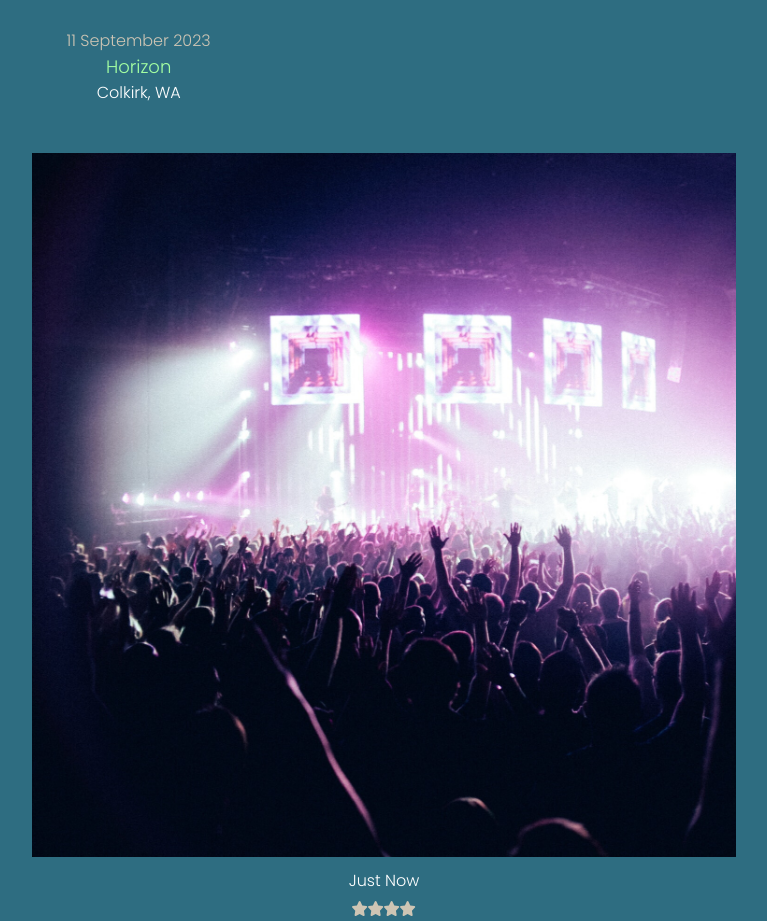
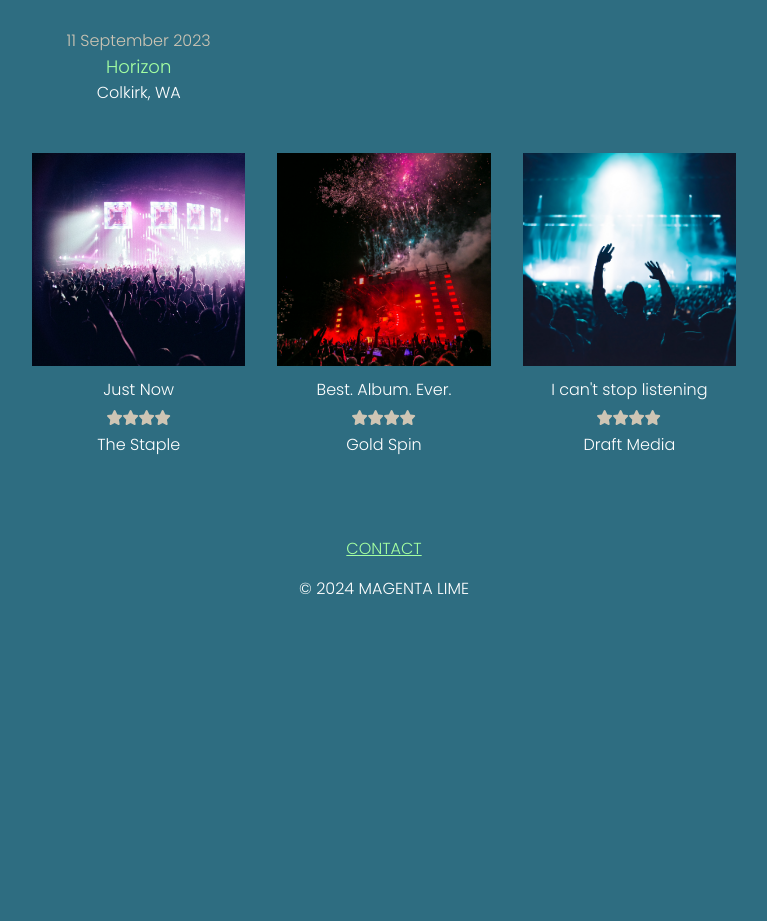
Before and after one commit to onivardi/magenta-lime, a website: page src/index.html in a window 1280 px wide. Shown: the part 1080-2001 px from the top of the page, without its empty margins (256-1023 px from the left). After the commit the page ends 1729 px from the top, so only its background shows below. Drawn offline with Linux system fonts and the light colour scheme.

Commit message:
add grid layout on reviews section |  reponsive tablet

```diff
--- a/src/index.html
+++ b/src/index.html
@@ -91,7 +91,7 @@
       </main>
 
       <!--Reviews-->
-      <section>
+      <section class="gap-8 md:grid md:grid-cols-3 md:gap-8">
         <div class="mt-8">
           <img
             src="../assets/fem-purple-arms.jpg"
@@ -108,6 +108,7 @@
             <p class="mb-0">The Staple</p>
           </div>
         </div>
+
         <div class="mt-8">
           <img
             src="../assets/fem-fireworks.jpg"
@@ -124,6 +125,7 @@
             <p class="mb-0">Gold Spin</p>
           </div>
         </div>
+
         <div class="mt-8">
           <img
             src="../assets/fem-blue-arms.jpg"
```
Also changed, not shown: src/output.css.
